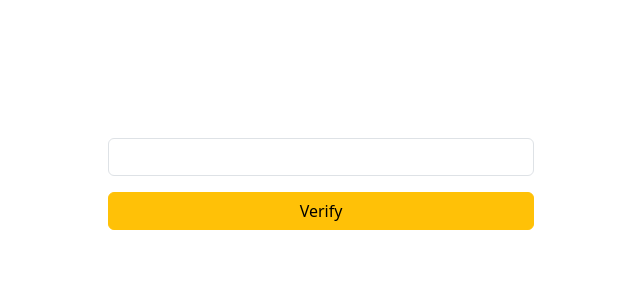
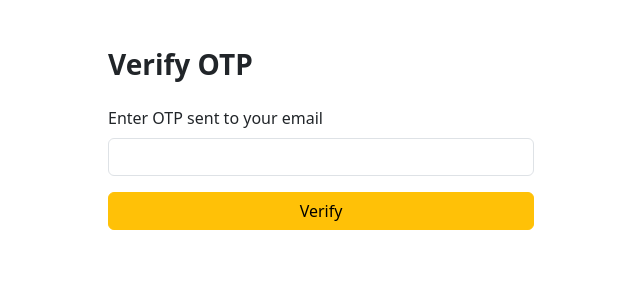
Before and after one commit to LegolasGreenleaf1999/RETRO-XI, a Django app: template templates/user/emailotp.html in a window 1280 px wide. Shown: the top 300 px of the page, without its empty margins (319-959 px from the left). Run offline with Django 5.2, Linux system fonts and the light colour scheme; the template is opened without the code that fills it, so the values that code supplies are empty; parts of the project's set-up code (start-up, migrations or seed data) failed here and were passed over.

Commit message:
verify otp styling

```diff
--- a/templates/user/emailotp.html
+++ b/templates/user/emailotp.html
@@ -7,7 +7,7 @@
 
 <body class="bg-dark-theme">
 <div class="container py-5" style="max-width: 450px;">
-    <h3 class="text-white fw-bold mb-4">Verify OTP</h3>
+    <h3 class="text-dark fw-bold mb-4">Verify OTP</h3>
 
     {% if messages %}
         {% for message in messages %}
@@ -19,7 +19,7 @@
 
     <form method="POST">
         {% csrf_token %}
-        <label class="text-white-50 mb-2">Enter OTP sent to your email</label>
+        <label class="text-dark-50 mb-2">Enter OTP sent to your email</label>
         <input type="text" name="otp" class="form-control" required>
 
         <button class="btn btn-warning w-100 mt-3">Verify</button>
```
